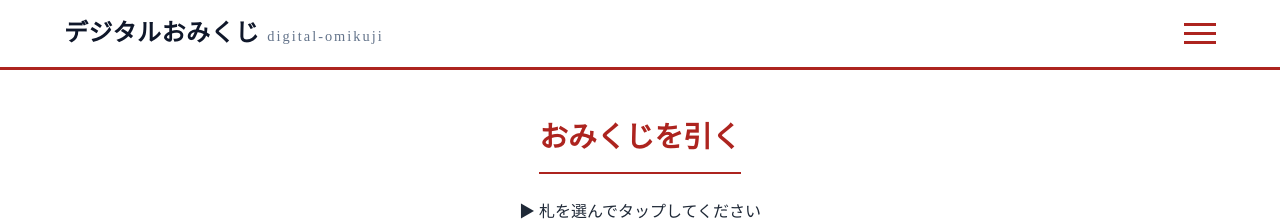
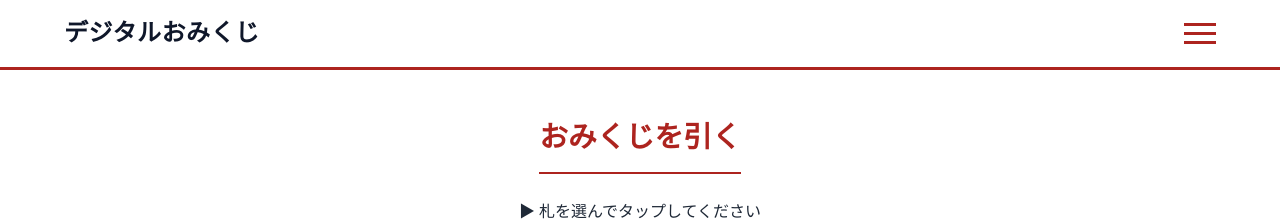
Before and after one commit to shimataiyaki/shimataiyaki.github.io, a Jekyll site: the page digital-omikuji/index.html, which Jekyll copies as it is, in a window 1280 px wide. Shown: the top 221 px of the page. Built offline with Jekyll 4.4.1, drawn with Linux system fonts in a browser that asks for light colours.

Commit message:
Update index.html

```diff
--- a/digital-omikuji/index.html
+++ b/digital-omikuji/index.html
@@ -32,7 +32,6 @@
         <div class="header-container">
             <div class="site-title-wrapper">
                 <a href="./" class="site-title">デジタルおみくじ</a>
-                <span class="site-subtitle">digital-omikuji</span>
             </div>
             <button class="menu-toggle" id="menuToggle" aria-label="メニュー" aria-expanded="false">
                 <span></span>
```
